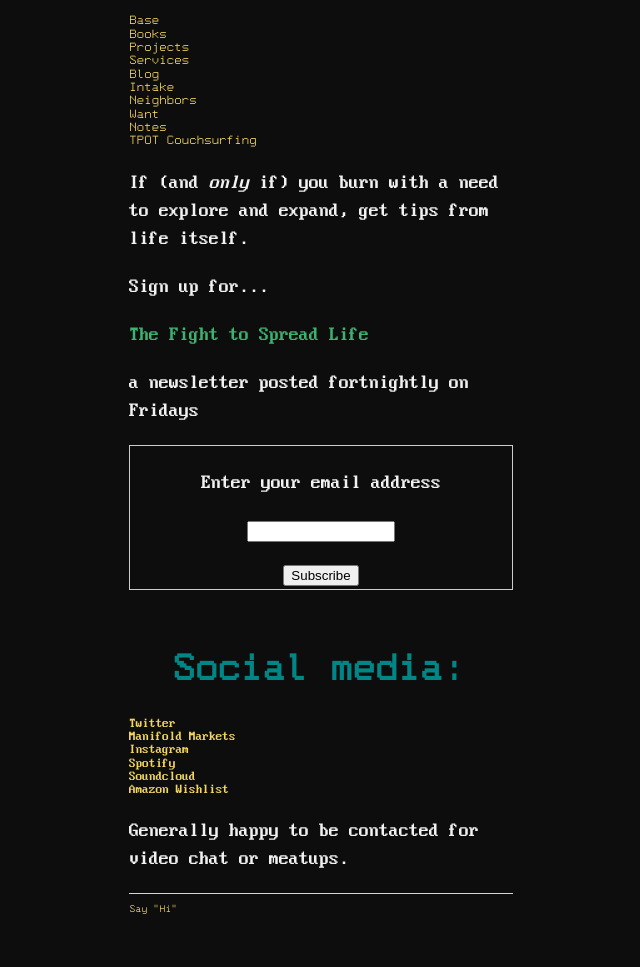
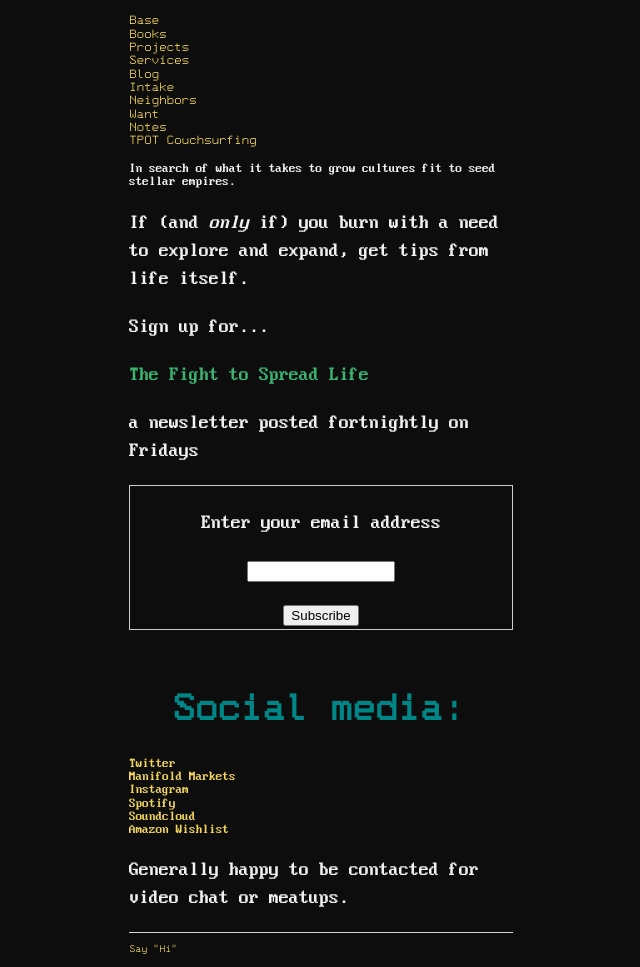
Before and after one commit to ray-dorai/ray-dorai.github.io, a Jekyll site: the page built from index.html, in a window 1280 px wide. Shown: the whole page, without its empty margins (319-959 px from the left). Built offline with Jekyll 4.4.1, drawn with Linux system fonts in a browser that asks for light colours; before the commit the page ends 927 px from its top, so only the background shows below that.

Commit message:
Update index.html

```diff
--- a/index.html
+++ b/index.html
@@ -3,6 +3,7 @@ layout: default
 title: Ray Doraisamy
 ---
 <div class="blurb">
+	In search of what it takes to grow cultures fit to seed stellar empires.
 	<p>If (and <i>only</i> if) you burn with a need to explore and expand, get tips from life itself.
 	<p>Sign up for...</p>
 	<p style="color:MediumSeaGreen;">The Fight to Spread Life</p>
```
